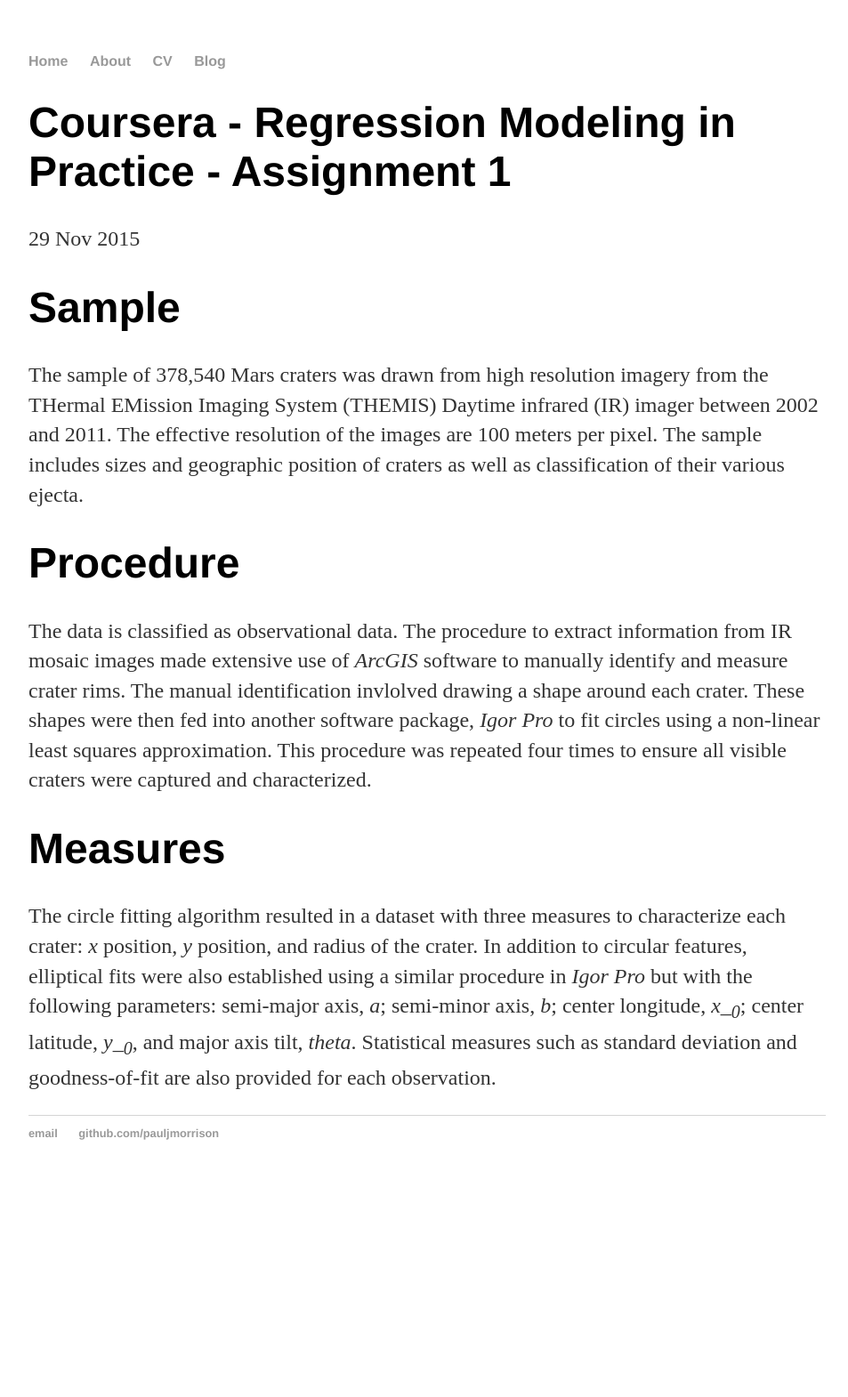
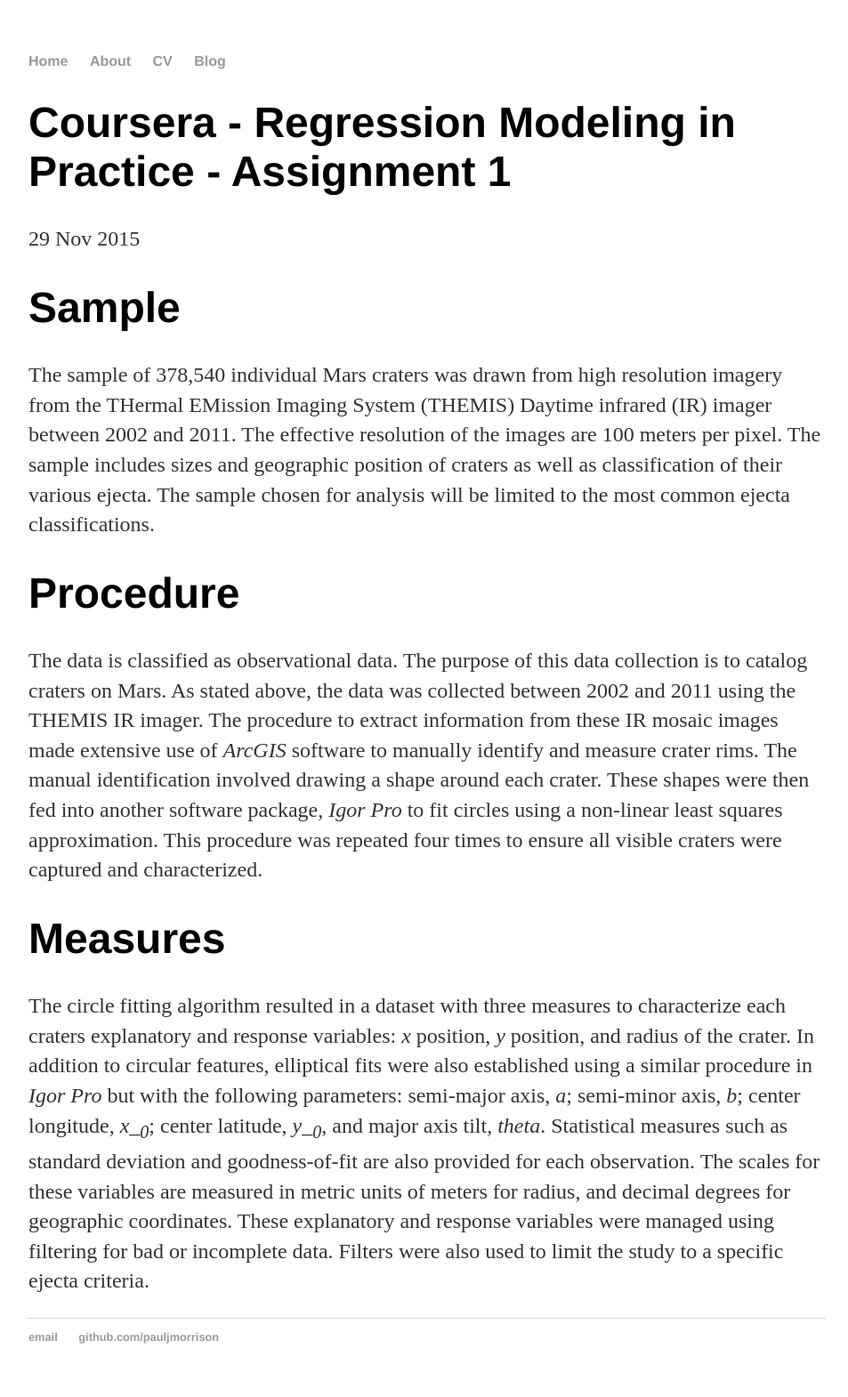
Before and after one commit to pauljmorrison/pauljmorrison.github.io, a Jekyll site: the page built from _posts/2015-11-29-regmdlprac-week1.md, in a window 1280 px wide. Shown: the whole page at 89% size, without its empty margins (160-1113 px from the left). Built offline with Jekyll 4.4.1, drawn with Linux system fonts in a browser that asks for light colours; before the commit the page ends 1341 px from its top, so only the background shows below that.

Commit message:
Updates to RegModelPrac Week 1

```diff
--- a/_posts/2015-11-29-regmdlprac-week1.md
+++ b/_posts/2015-11-29-regmdlprac-week1.md
@@ -6,13 +6,13 @@ date: 2015-11-29
 
 # Sample
 
-The sample of 378,540 Mars craters was drawn from high resolution imagery from the THermal EMission Imaging System (THEMIS) Daytime infrared (IR) imager between 2002 and 2011. The effective resolution of the images are 100 meters per pixel. The sample includes sizes and geographic position of craters as well as classification of their various ejecta.
+The sample of 378,540 individual Mars craters was drawn from high resolution imagery from the THermal EMission Imaging System (THEMIS) Daytime infrared (IR) imager between 2002 and 2011. The effective resolution of the images are 100 meters per pixel. The sample includes sizes and geographic position of craters as well as classification of their various ejecta. The sample chosen for analysis will be limited to the most common ejecta classifications.
 
 
 # Procedure
-The data is classified as observational data. The procedure to extract information from IR mosaic images made extensive use of *ArcGIS* software to manually identify and measure crater rims. The manual identification invlolved drawing a shape around each crater. These shapes were then fed into another software package, *Igor Pro* to fit circles using a non-linear least squares approximation. This procedure was repeated four times to ensure all visible craters were captured and characterized.
+The data is classified as observational data. The purpose of this data collection is to catalog craters on Mars. As stated above, the data was collected between 2002 and 2011 using the THEMIS IR imager. The procedure to extract information from these IR mosaic images made extensive use of *ArcGIS* software to manually identify and measure crater rims. The manual identification involved drawing a shape around each crater. These shapes were then fed into another software package, *Igor Pro* to fit circles using a non-linear least squares approximation. This procedure was repeated four times to ensure all visible craters were captured and characterized.
 
 
 # Measures
 
-The circle fitting algorithm resulted in a dataset with three measures to characterize each crater: *x* position, *y* position, and radius of the crater. In addition to circular features, elliptical fits were also established using a similar procedure in *Igor Pro* but with the following parameters: semi-major axis, *a*; semi-minor axis, *b*; center longitude, *x_<sub>0</sub>*; center latitude, *y_<sub>0</sub>*, and major axis tilt, *theta*. Statistical measures such as standard deviation and goodness-of-fit are also provided for each observation.
+The circle fitting algorithm resulted in a dataset with three measures to characterize each craters explanatory and response variables: *x* position, *y* position, and radius of the crater. In addition to circular features, elliptical fits were also established using a similar procedure in *Igor Pro* but with the following parameters: semi-major axis, *a*; semi-minor axis, *b*; center longitude, *x_<sub>0</sub>*; center latitude, *y_<sub>0</sub>*, and major axis tilt, *theta*. Statistical measures such as standard deviation and goodness-of-fit are also provided for each observation. The scales for these variables are measured in metric units of meters for radius, and decimal degrees for geographic coordinates. These explanatory and response variables were managed using filtering for bad or incomplete data. Filters were also used to limit the study to a specific ejecta criteria.
```
